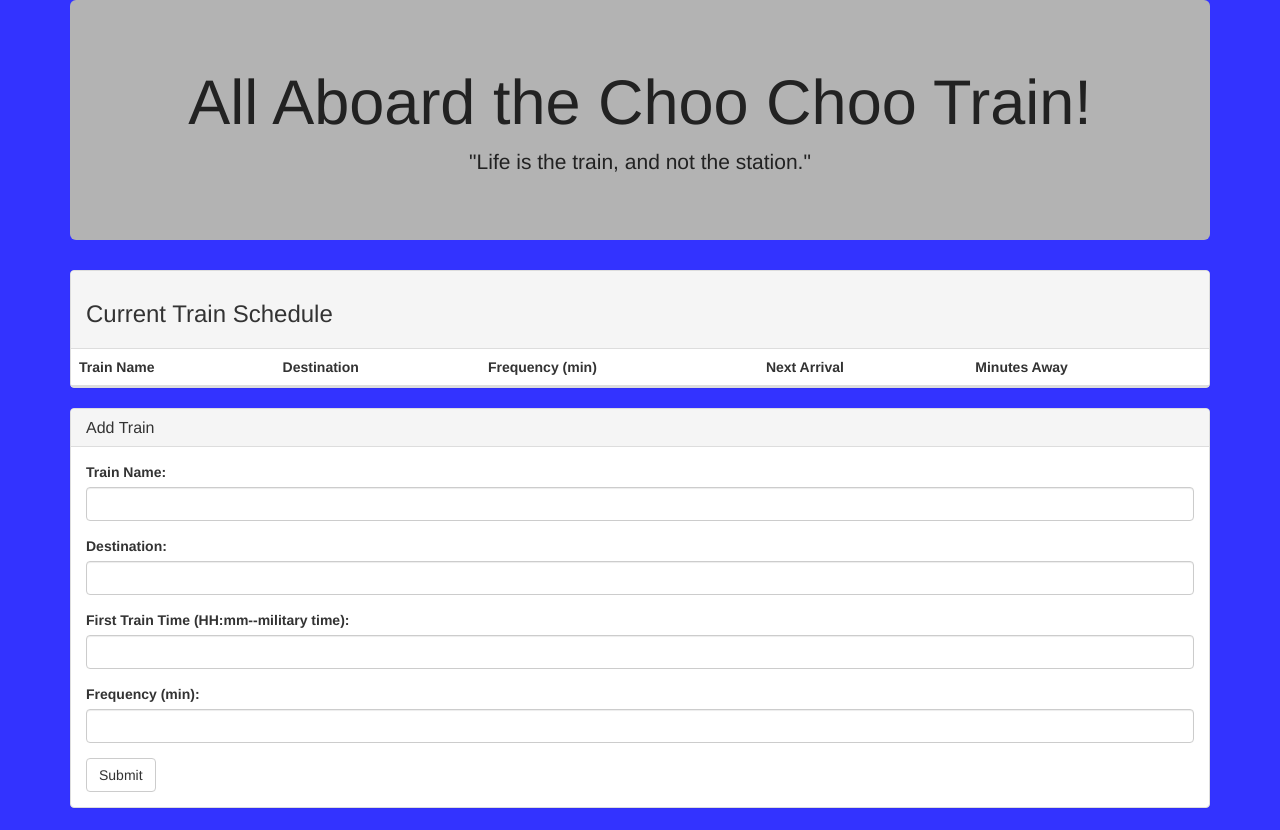
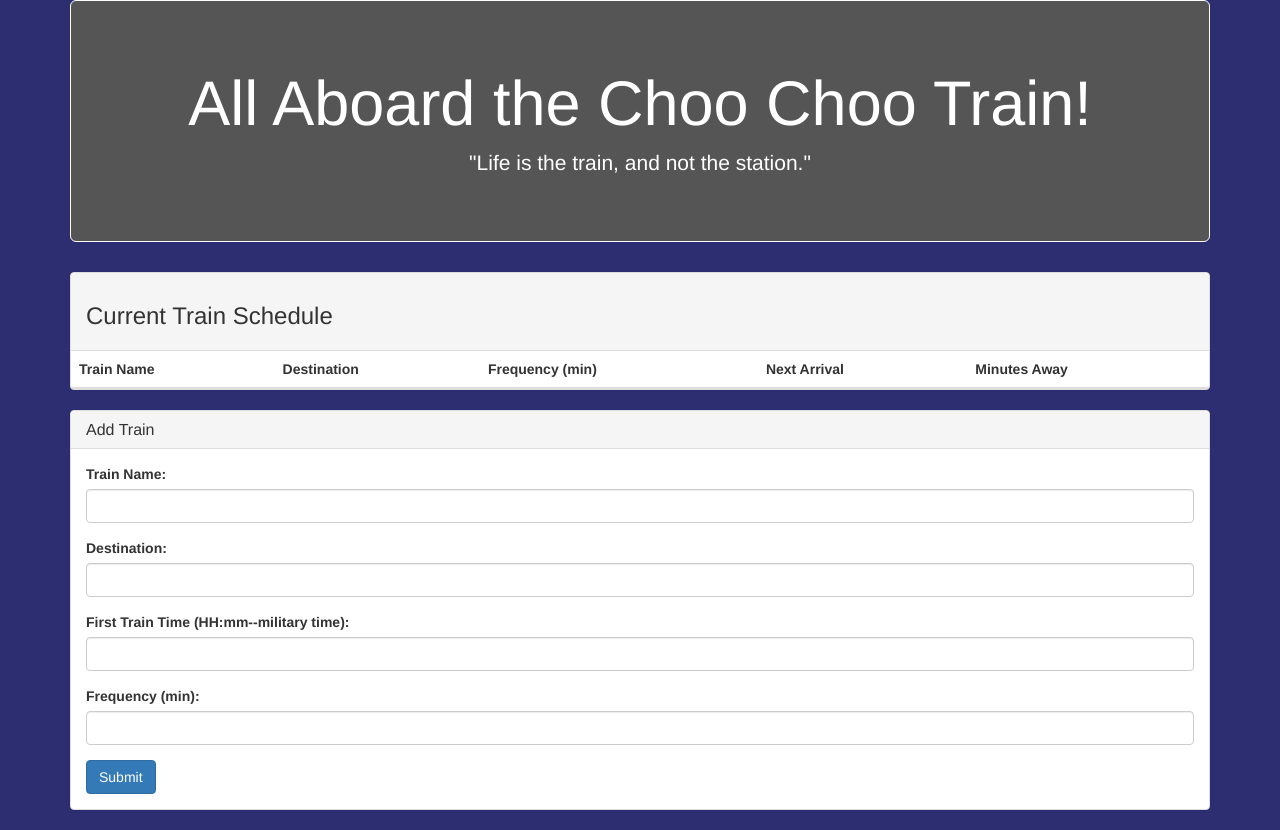
Before and after one commit to lindsbow102/Train-Schedule, a plain HTML site: page index.html in a window 1280 px wide. Drawn offline with nearby package versions, Linux system fonts and the light colour scheme; no server answers.

Commit message:
Changed CSS

```diff
--- a/CSS/style.css
+++ b/CSS/style.css
@@ -1,5 +1,5 @@
 body {
-    background-color: #3333ff;
+    background-color: #2d2d72;
 }
 
 header {
@@ -8,5 +8,7 @@ header {
 }
 
 .jumbotron {
-    background-color: #b3b3b3;
+    background-color: #555;
+    border: 1px solid white;
+    color: white;
 }
--- a/index.html
+++ b/index.html
@@ -80,7 +80,7 @@
               <label for="frequency-input">Frequency (min):</label>
               <input class="form-control" id="frequency-input" type="text" />
             </div>
-            <button class="btn btn-default" id="add-train" type="submit">
+            <button class="btn btn-primary" id="add-train" type="submit">
               Submit
             </button>
           </form>
```
